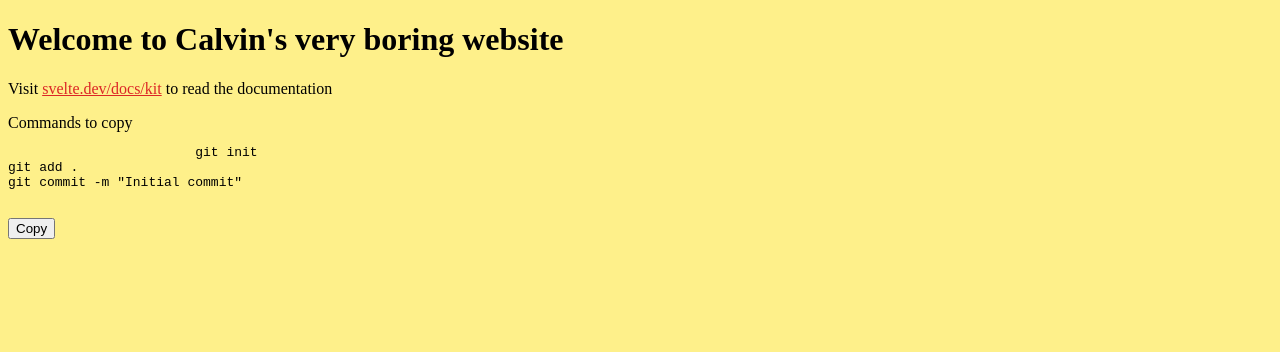
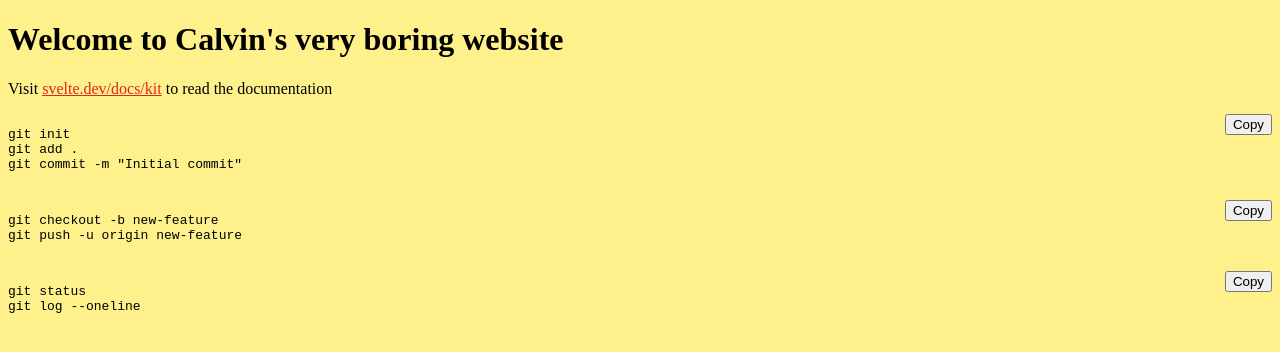
Before and after one commit to Calvineb/my-app3, a SvelteKit app: page / in a window 1280 px wide. Shown: the top 352 px of the page. Built offline with nearby package versions, Linux system fonts and the light colour scheme.

Commit message:
Initial commit

```diff
--- a/src/routes/+page.svelte
+++ b/src/routes/+page.svelte
@@ -1,31 +1,25 @@
 <script>
-	import { onMount } from 'svelte';
+	let commands = [
+		`git init
+git add .
+git commit -m "Initial commit"`,
 
-	let valueToCopy = `git init
-git add .
-git commit -m "Initial commit"`;
+		`git checkout -b new-feature
+git push -u origin new-feature`,
 
-	let copied = false;
+		`git status
+git log --oneline`
+	];
 
-	async function copy() {
+	let copied = Array(commands.length).fill(false);
+
+	async function copy(text, index) {
 		try {
-			await navigator.clipboard.writeText(valueToCopy);
-			copied = true;
-			setTimeout(() => (copied = false), 1500);
-		} catch (e) {
-			// Fallback for insecure contexts
-			const ta = document.createElement('textarea');
-			ta.value = valueToCopy;
-			document.body.appendChild(ta);
-			ta.select();
-			try {
-				document.execCommand('copy');
-				copied = true;
+			await navigator.clipboard.writeText(text);
+			copied[index] = true;
+			setTimeout(() => copied[index] = false, 1500);
 		} catch (err) {
 			console.error(err);
-			}
-			document.body.removeChild(ta);
-			setTimeout(() => (copied = false), 1500);
 		}
 	}
 </script>
@@ -40,25 +34,25 @@ git commit -m "Initial commit"`;
 		to read the documentation
 	</p>
 
+	{#each commands as cmd, i}
 	<section class="mt-6">
-		<label class="block mb-2">Commands to copy</label>
-
-		<!-- Display nicely formatted commands -->
-		<pre class="bg-white p-3 rounded shadow overflow-x-auto">
-			<code>{valueToCopy}</code>
+		<div class="flex items-start justify-between bg-white rounded shadow">
+			<pre class="p-3 m-0 overflow-x-auto flex-1">
+<code>{cmd}</code>
 			</pre>
-
-		<!-- Copy button -->
 			<button
-			class="btn btn-primary mt-2"
-			on:click={copy}
+				class="btn btn-primary m-3 shrink-0"
+				on:click={() => copy(cmd, i)}
 				aria-live="polite"
 			>
-			{#if copied}
+				{#if copied[i]}
 					Copied!
 				{:else}
 					Copy
 				{/if}
 			</button>
+		</div>
 	</section>
+{/each}
+
 </main>
```
Lines whose indentation alone changed are shown as unchanged.
